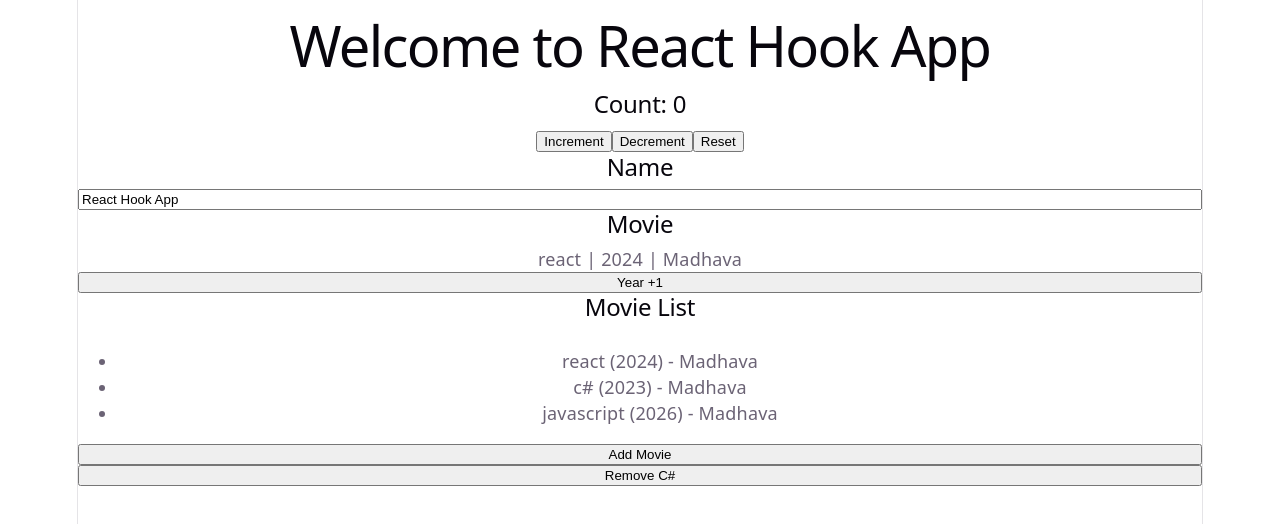
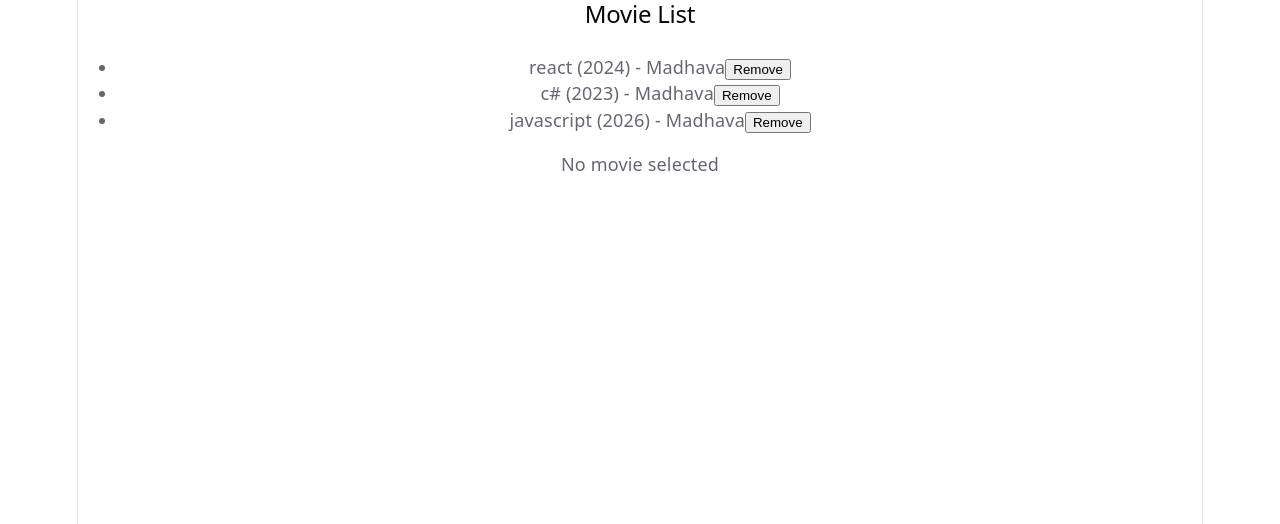
Before and after one commit to Madhavansw/React_HookAapp, a React (Vite) app: page / in a window 1280 px wide. Shown: the top 524 px of the page. Built offline with nearby package versions, Linux system fonts and the light colour scheme.

Commit message:
modifying dynamic delete add

```diff
--- a/src/HooksList/useStateHooks.jsx
+++ b/src/HooksList/useStateHooks.jsx
@@ -1,57 +1,54 @@
 import { useState } from "react";
 
 export default function UseStateHooks() {
-  const [count, setCount] = useState(0);
-  const [name, setName] = useState("React Hook App");
-  const [movie, setMovie] = useState({ name: "react", year: 2024, director: "Madhava" });
   const [movieList, setMovieList] = useState([
-    { name: "react", year: 2024, director: "Madhava" },
-    { name: "c#", year: 2023, director: "Madhava" },
-    { name: "javascript", year: 2026, director: "Madhava" },
+    { id: 1, name: "react", year: 2024, director: "Madhava" },
+    { id: 2, name: "c#", year: 2023, director: "Madhava" },
+    { id: 3, name: "javascript", year: 2026, director: "Madhava" },
   ]);
+  const [selectedId, setSelectedId] = useState(null);
+
+  const removeMovie = (id) => {
+    setMovieList(movieList.filter((m) => m.id !== id));
+    if (selectedId === id) setSelectedId(null); // clear the selection if it was removed
+  };
+
+  const selectedMovie = movieList.find((m) => m.id === selectedId);
 
   return (
     <>
-      <h1>Welcome to {name}</h1>
-
-      {/* 1. Number state */}
-      <h2>Count: {count}</h2>
-      <div>
-        <button onClick={() => setCount(count + 1)}>Increment</button>
-        <button onClick={() => setCount(count - 1)}>Decrement</button>
-        <button onClick={() => setCount(0)}>Reset</button>
-      </div>
-
-      {/* 2. String state */}
-      <h2>Name</h2>
-      <input value={name} onChange={(e) => setName(e.target.value)} />
-
-      {/* 3. Object state */}
-      <h2>Movie</h2>
-      <p>{movie.name} | {movie.year} | {movie.director}</p>
-      <button onClick={() => setMovie({ ...movie, year: movie.year + 1 })}>
-        Year +1
-      </button>
-
-      {/* 4. Array state */}
       <h2>Movie List</h2>
       <ul>
         {movieList.map((m) => (
-          <li key={m.name}>
+          <li
+            key={m.id}
+            onClick={() => setSelectedId(m.id)}
+            style={{
+              cursor: "pointer",
+              background: selectedId === m.id ? "#cce5ff" : "transparent",
+            }}
+          >
             {m.name} ({m.year}) - {m.director}
+            <button
+              onClick={(e) => {
+                e.stopPropagation(); // don't also trigger the row's select click
+                removeMovie(m.id);
+              }}
+            >
+              Remove
+            </button>
           </li>
         ))}
       </ul>
-      <button
-        onClick={() =>
-          setMovieList([...movieList, { name: "python", year: 2025, director: "Madhava" }])
-        }
-      >
-        Add Movie
-      </button>
-      <button onClick={() => setMovieList(movieList.filter((m) => m.name !== "c#"))}>
-        Remove C#
-      </button>
+
+      {selectedMovie ? (
+        <div>
+          <h3>Selected: {selectedMovie.name}</h3>
+          <p>{selectedMovie.year} | {selectedMovie.director}</p>
+        </div>
+      ) : (
+        <p>No movie selected</p>
+      )}
     </>
   );
 }
```
